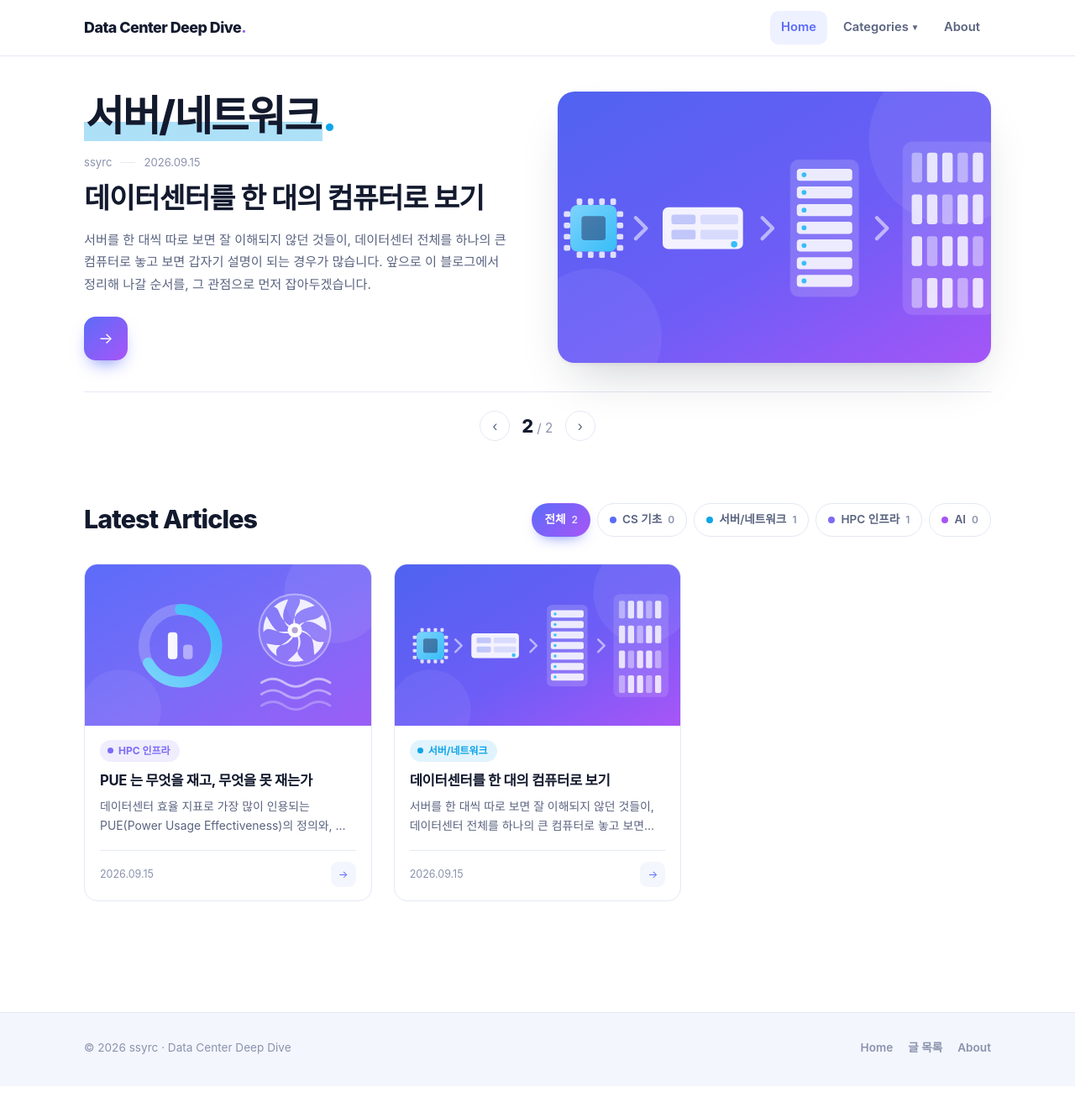
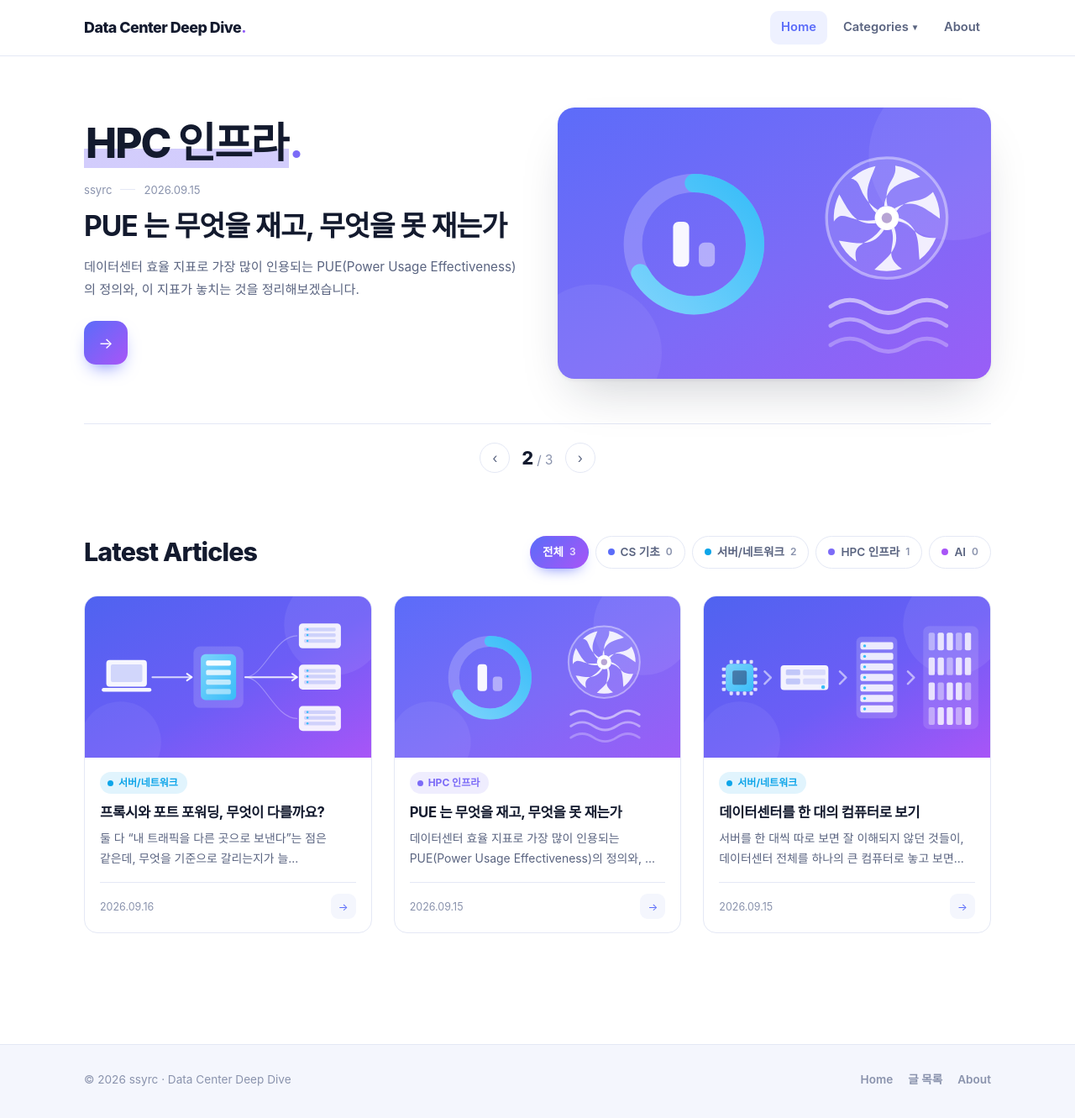
Before and after one commit to ssyrc/ssyrc.github.io, a Jekyll site: the page built from index.html, in a window 1280 px wide and 1331 px high. Shown: the whole window at 84% size. Built offline with Jekyll 4.4.1, drawn with Linux system fonts in a browser that asks for light colours.

Commit message:
Publish: 프록시와 포트 포워딩, 무엇이 다를까요?
초안을 _drafts/ko 에서 _posts/ko 로 옮겨 발행합니다.
파일 이름에 날짜를 붙이고 앞머리에 date 를 넣은 것 외에 내용 변경은 없습니다.

주소: /ko/2026/09/16/proxy-and-port-forwarding/
주제: 서버/네트워크

검증
- 홈 슬라이더가 3편이 되고 첫 슬라이드가 이 글로 바뀜
- 홈 카드 3개, 글 목록의 서버/네트워크 2편, 필터 칩 개수 갱신
- 다이어그램 5개 모두 오류 없이 그려지고 가로 스크롤·페이지 넘침 없음
- RSS 피드 포함 확인

Co-Authored-By: Claude Opus 5 <noreply@anthropic.com>
Claude-Session: https://claude.ai/code/session_01At6mD3wUXNXJZn78ZeJBtt

```diff
--- a/_drafts/ko/proxy-and-port-forwarding.md
+++ b/_posts/ko/2026-09-16-proxy-and-port-forwarding.md
@@ -1,5 +1,6 @@
 ---
 title: "프록시와 포트 포워딩, 무엇이 다를까요?"
+date: 2026-09-16
 category: server-network
 tags: [proxy, port-forwarding, ssh, socks, nginx]
 cover: /assets/images/covers/proxy.svg
```
